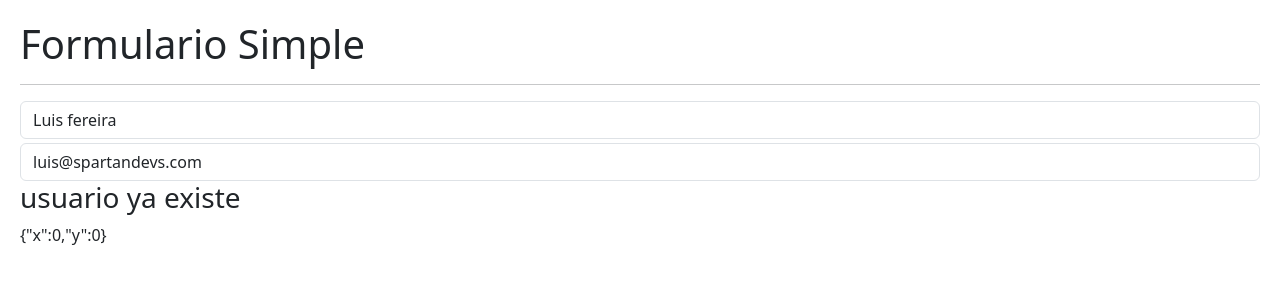
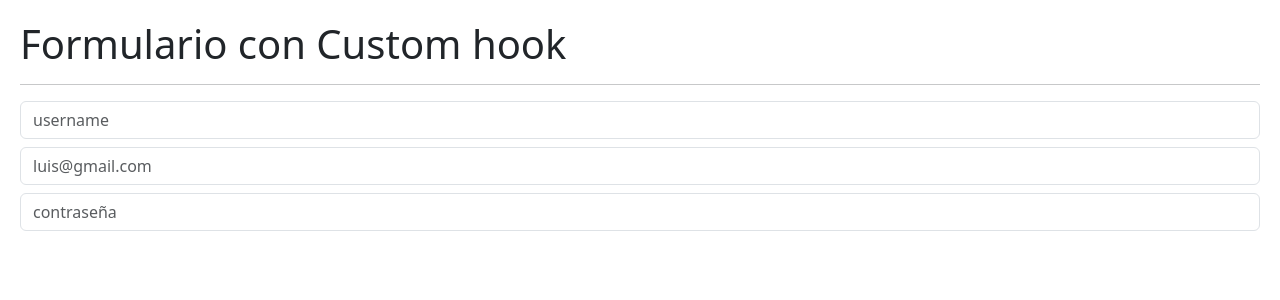
Before and after one commit to Fereiral18/Hook-App, a React (Vite) app: page / in a window 1280 px wide. Shown: the top 300 px of the page. Built offline with nearby package versions, Linux system fonts and the light colour scheme.

Commit message:
Custom hooks in formulary

```diff
--- /dev/null
+++ b/src/02-useEffect/ForWithCustomHook.jsx
@@ -0,0 +1,50 @@
+import { useEffect } from "react";
+import { useForm } from "../hooks/useForm";
+
+
+export const ForWithCustomHook = () => {
+
+  const {formState, onInputChange, username, email, password} =  useForm(
+    {
+      username: "",
+      email: "",
+      password: "",
+    })
+
+    // const {username, email, password} = formState
+
+  return (
+    <>
+      <h1>Formulario con Custom hook</h1>
+      <hr />
+
+      <input
+        type="text"
+        className="form-control mt-2"
+        placeholder="username"
+        name="username"
+        value={username}
+        onChange={onInputChange}
+      />
+      <input
+        type="email"
+        className="form-control mt-2"
+        placeholder="luis@gmail.com"
+        name="email"
+        value={email}
+        onChange={onInputChange}
+      />
+
+      <input
+        type="password"
+        className="form-control mt-2"
+        placeholder="contraseña"
+        name="password"
+        value={password}
+        onChange={onInputChange}
+      />
+
+
+    </>
+  );
+};
--- /dev/null
+++ b/src/hooks/useForm.js
@@ -0,0 +1,20 @@
+import { useState } from "react";
+
+export const useForm = (initialForm = {}) => {
+
+    const [formState, setformState] = useState(initialForm);
+
+  const onInputChange = ({ target }) => {
+    const { name, value } = target;
+    setformState({
+      ...formState,
+      [name]: value,
+    });
+  };
+
+  return {
+    ...formState,
+    formState,
+    onInputChange,
+  };
+};
--- a/src/main.jsx
+++ b/src/main.jsx
@@ -1,5 +1,6 @@
 import React from "react";
 import ReactDOM from "react-dom/client";
+import { ForWithCustomHook } from "./02-useEffect/ForWithCustomHook";
 
 // import { CounterWithCustomHook } from "./01-useState/CounterWithCustomHook";
 // import { CounterApp } from './01-useState/CounterApp'
@@ -10,6 +11,6 @@ import "./styles.css";
 
 ReactDOM.createRoot(document.getElementById("root")).render(
   // <React.StrictMode>
-    <SimpleForm />
+    <ForWithCustomHook />
   /* </React.StrictMode> */
 );
```
